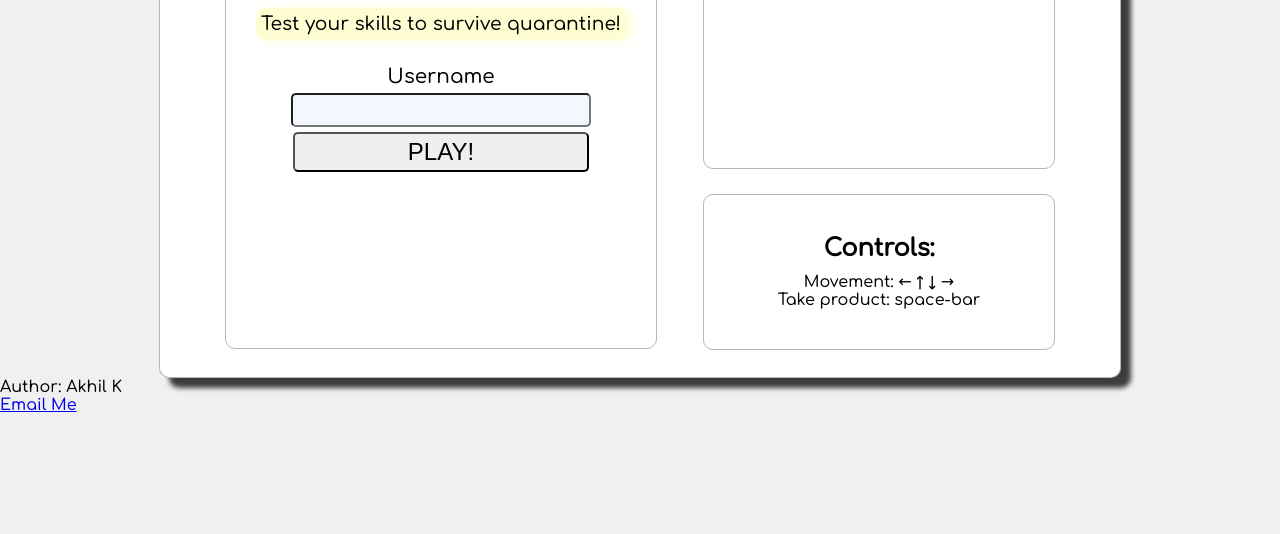
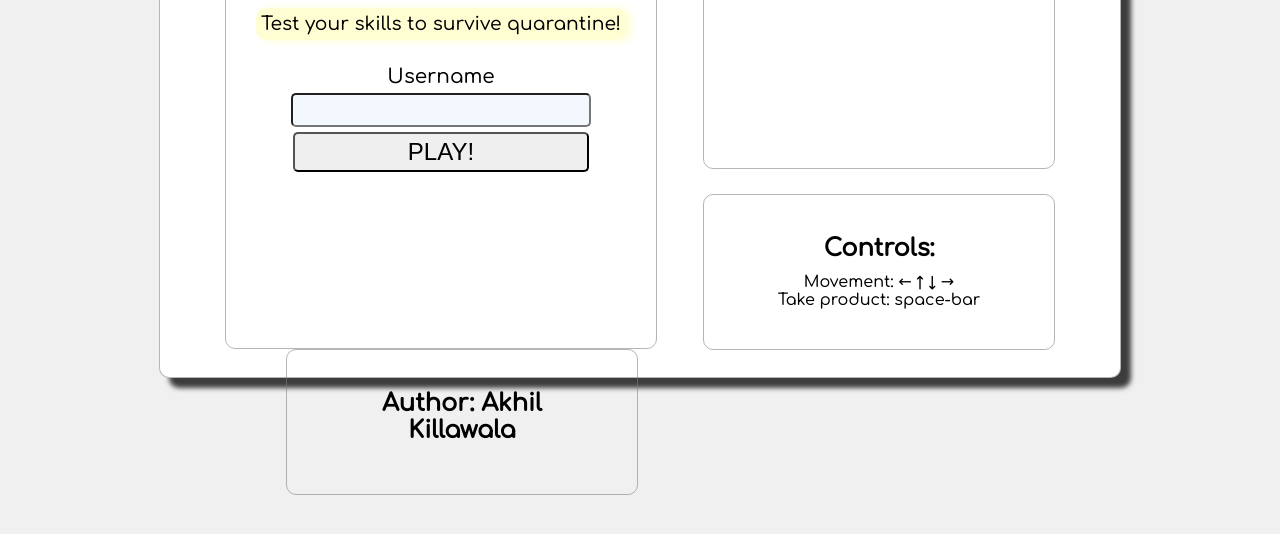
Before and after one commit to covid-supermarket/covid-supermarket, a plain HTML site: page index.html in a window 1280 px wide. Shown: the part 264-798 px from the top of the page. Drawn offline with Linux system fonts and the light colour scheme.

Commit message:
Update index.html

```diff
--- a/index.html
+++ b/index.html
@@ -27,6 +27,9 @@
             <h2>Controls:</h2>
             <p>Movement: ← ↑ ↓ →</p>
             <p>Take product: space-bar</p>
+         </div>
+         <div id="controls">
+            <h2>Author: Akhil Killawala</h2>
          </div>
       </div>
       <div class="container hidden" id="game">
@@ -411,9 +414,5 @@
          </div>
       </div>
    </body>
-   <footer>
-      <p>Author: Akhil K</p>
-      <p><a href="mailto:akhil.killawala@gmail.com">Email Me</a></p>
-   </footer>
    <script src="app.js"></script>
 </html>
```
